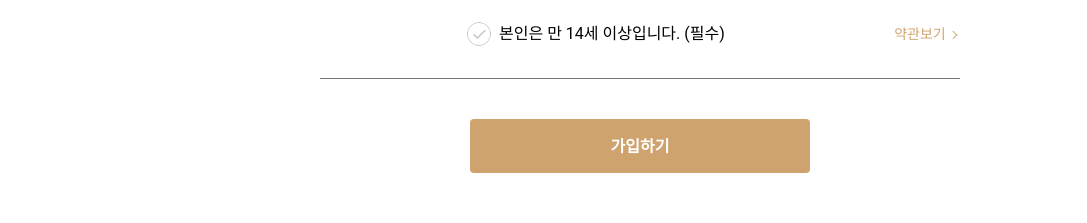
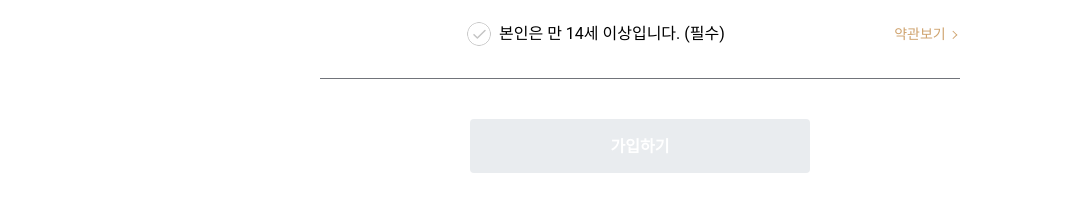
Before and after one commit to PROJECT-LAB18/POTATO-MARKET, a React (Vite) app in the folder potato-market/: page /signup in a window 1280 px wide. Shown: the part 1223-1446 px from the top of the page, without its empty margins (0-1087 px from the left). Built offline with nearby package versions, Linux system fonts and the light colour scheme; no server answers.

Commit message:
[feat] 모든 FormInput value 입력시 가입하기  버튼 활성화

```diff
--- a/potato-market/src/pages/SignUp.jsx
+++ b/potato-market/src/pages/SignUp.jsx
@@ -1,5 +1,7 @@
 import { useState } from 'react';
 import { useNavigate } from 'react-router';
+
+import { useRef } from 'react';
 
 import styled from 'styled-components';
 
@@ -8,10 +10,9 @@ import FormTerms from '../components/FormTerms';
 import Postcode from '../components/Postcode';
 import FormButton from '../styles/FormButton';
 
-import { gray8 } from '../styles/Global';
+import { gray3, gray8 ,primaryColor} from '../styles/Global';
 
 import firebase from '@/firebase';
-
 
 const Section = styled.section`
   padding: 80px 0 40px;
@@ -85,10 +86,24 @@ function SignUp() {
     // location: "",
   });
 
+  // const phoneNumberInput = useRef(null);
+  // const emailInput = useRef(null);
+  // const passwordInput = useRef(null);
+  // const confirmPasswordInput = useRef(null);
+  // const nicknameInput = useRef(null);
+
+  /**
+   * disabled 조건
+   */
+  const disabled = !formState.phoneNumber || !formState.email || !formState.password || !formState.confirmPassword || !formState.nickname
+
   const [error, setError] = useState("");
+
+
 
   const handleSignUp = (e) => {
     e.preventDefault();
+
     if (formState.password !== formState.confirmPassword) {
       setError("비밀번호와 비밀번호 확인이 일치하지 않습니다.");
       return;
@@ -102,10 +117,6 @@ function SignUp() {
           email: formState.email,
           phoneNumber: formState.phoneNumber,
           nickname: formState.nickname,
-          Agree: formState.agree,
-
-          // profileImage: formState.profileImage,
-          // loaction: formState.loaction
         });
         navigate(-1);
       })
@@ -113,10 +124,6 @@ function SignUp() {
         setError(error.message);
       });
   };
-
-
-
-
 
   const handleInputChange = (e) => {
     setFormState((prevState) => ({
@@ -126,7 +133,29 @@ function SignUp() {
   };
 
 
+  // const handleButtonClick = (e) => {
+  //   e.preventDefault();
+  //   if (!formState.phoneNumber) {
+  //     phoneNumberInput.current.focus();
+  //   } else if (!formState.email) {
+  //     emailInput.current.focus();
+  //   } else if (!formState.password) {
+  //     passwordInput.current.focus();
+  //   } else if (!formState.confirmPassword) {
+  //     confirmPasswordInput.current.focus();
+  //   } else if (!formState.nickname) {
+  //     nicknameInput.current.focus();
+  //   } else {
+  //     // All fields are filled, handle button click event
+  //   }
+  // };
+
+
+
+  // 전체 선택 상태
   const [isCheckedAll, setIsCheckedAll] = useState(false);
+
+  //약관 보기 개별 선택 상태
   const [isCheckedOne, setIsCheckedOne] = useState(false);
   const [isCheckedTwo, setIsCheckedTwo] = useState(false);
   const [isCheckedThree, setIsCheckedThree] = useState(false);
@@ -157,6 +186,13 @@ function SignUp() {
     }
   };
 
+
+
+  /**
+   * 약관 보기 마케팅 수신 동의 (선택)이벤트,
+   * firestore user컬렉션 안의 인증 유저uid문서 필드 저장
+   *
+   */
   const handleCheckboxChangeThree = (event) => {
     setIsCheckedThree(event.target.checked);
     if (!event.target.checked) {
@@ -171,11 +207,8 @@ function SignUp() {
         userDocRef.set({
           Agree: "무료배송, 할인쿠폰 등 혜택/정보 수신 동의"
         }, { merge: true })
-        .then(() => {
-          console.log("User marketing consent saved to Firestore");
-        })
         .catch((error) => {
-          console.error("Error saving user marketing consent to Firestore:", error);
+          console.error("Error", error);
         });
       }
     }
@@ -231,6 +264,7 @@ function SignUp() {
                 valid={"최소 8자 이상 입력"}
                 value={formState.password}
                 onChange={handleInputChange}
+
               />
             </li>
             <li className="form-item">
@@ -243,6 +277,7 @@ function SignUp() {
                 // valid={"동일한 비밀번호를 입력"}
                 value={formState.confirmPassword}
                 onChange={handleInputChange}
+
               />
             </li>
             <li className="form-item">
@@ -254,6 +289,7 @@ function SignUp() {
                 type={"text"}
                 value={formState.nickname}
                 onChange={handleInputChange}
+
               />
             </li>
             <li className="form-item">
@@ -277,11 +313,17 @@ function SignUp() {
               <FormTerms id={"term4"} text={"본인은 만 14세 이상입니다. (필수)"}  checked={isCheckedFour} onChange={handleCheckboxChangeFour}/>
             </div>
           </div>
+
           <FormButton
             primary
-            // disabled={!formState.phoneNumber}
+            disabled={disabled}
             type="submit"
-          >가입하기</FormButton>
+            style={{
+              backgroundColor: disabled ? gray3 : primaryColor,
+              pointerEvents: disabled ? "none" : "auto",
+            }}
+            >가입하기</FormButton>
+
         </fieldset>
       </SignUpForm>
     </Section >
```
